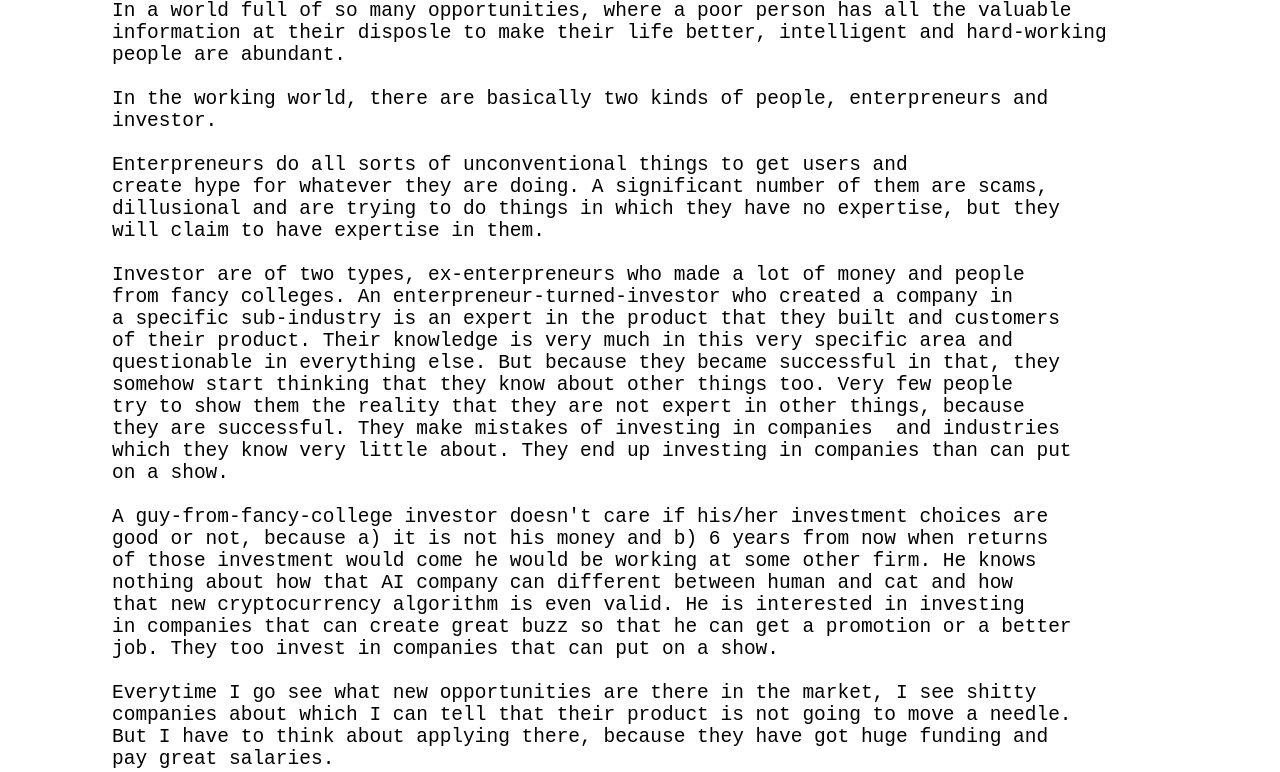
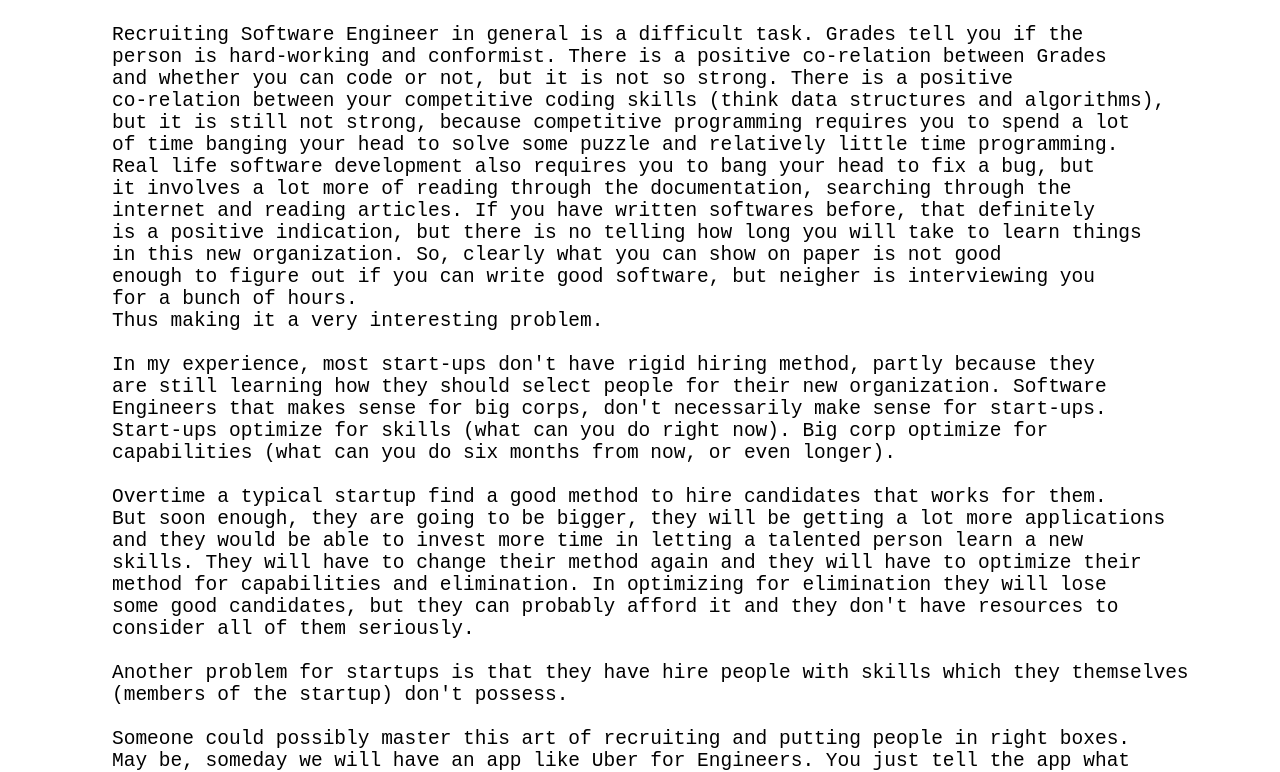
Before and after one commit to kishansag/kishansag.github.io, a plain HTML site: page blog.html in a window 1280 px wide. Shown: the part 303-1075 px from the top of the page. Drawn offline with Linux system fonts and the light colour scheme; a web font is replaced by a local one.

Commit message:
hfiewkgw

```diff
--- a/blog.html
+++ b/blog.html
@@ -7,6 +7,49 @@
 	<body>
 		<h1>Kishan writes</h1>
 		<ul class="information">
+			<h2 id="recruiting">Tech Recruiting <span class="date">18 July, 2020</span></h2>
+			<pre>
+Recruiting in tech is a very interesting problem and I feel like very few companies
+have nailed this well, mostly because of nature of the problem.
+
+Recruiting Software Engineer in general is a difficult task. Grades tell you if the
+person is hard-working and conformist. There is a positive co-relation between Grades
+and whether you can code or not, but it is not so strong. There is a positive
+co-relation between your competitive coding skills (think data structures and algorithms),
+but it is still not strong, because competitive programming requires you to spend a lot
+of time banging your head to solve some puzzle and relatively little time programming.
+Real life software development also requires you to bang your head to fix a bug, but
+it involves a lot more of reading through the documentation, searching through the
+internet and reading articles. If you have written softwares before, that definitely
+is a positive indication, but there is no telling how long you will take to learn things
+in this new organization. So, clearly what you can show on paper is not good
+enough to figure out if you can write good software, but neigher is interviewing you
+for a bunch of hours.
+Thus making it a very interesting problem.
+
+In my experience, most start-ups don't have rigid hiring method, partly because they
+are still learning how they should select people for their new organization. Software
+Engineers that makes sense for big corps, don't necessarily make sense for start-ups.
+Start-ups optimize for skills (what can you do right now). Big corp optimize for
+capabilities (what can you do six months from now, or even longer).
+
+Overtime a typical startup find a good method to hire candidates that works for them.
+But soon enough, they are going to be bigger, they will be getting a lot more applications
+and they would be able to invest more time in letting a talented person learn a new
+skills. They will have to change their method again and they will have to optimize their
+method for capabilities and elimination. In optimizing for elimination they will lose
+some good candidates, but they can probably afford it and they don't have resources to
+consider all of them seriously.
+
+Another problem for startups is that they have hire people with skills which they themselves
+(members of the startup) don't possess.
+
+Someone could possibly master this art of recruiting and putting people in right boxes.
+May be, someday we will have an app like Uber for Engineers. You just tell the app what
+what you are looking for, how many people you are looking for and it will show you a bunch
+of engineers which you hire without even interviewing.
+			</pre>
+		</br>
 			<h2 id="intelligent">Spineless intelligents will work for Risk Taking idiots <span class="date">20 June, 2020</span></h2>
 			<pre>
 In a world full of so many opportunities, where a poor person has all the valuable
```
